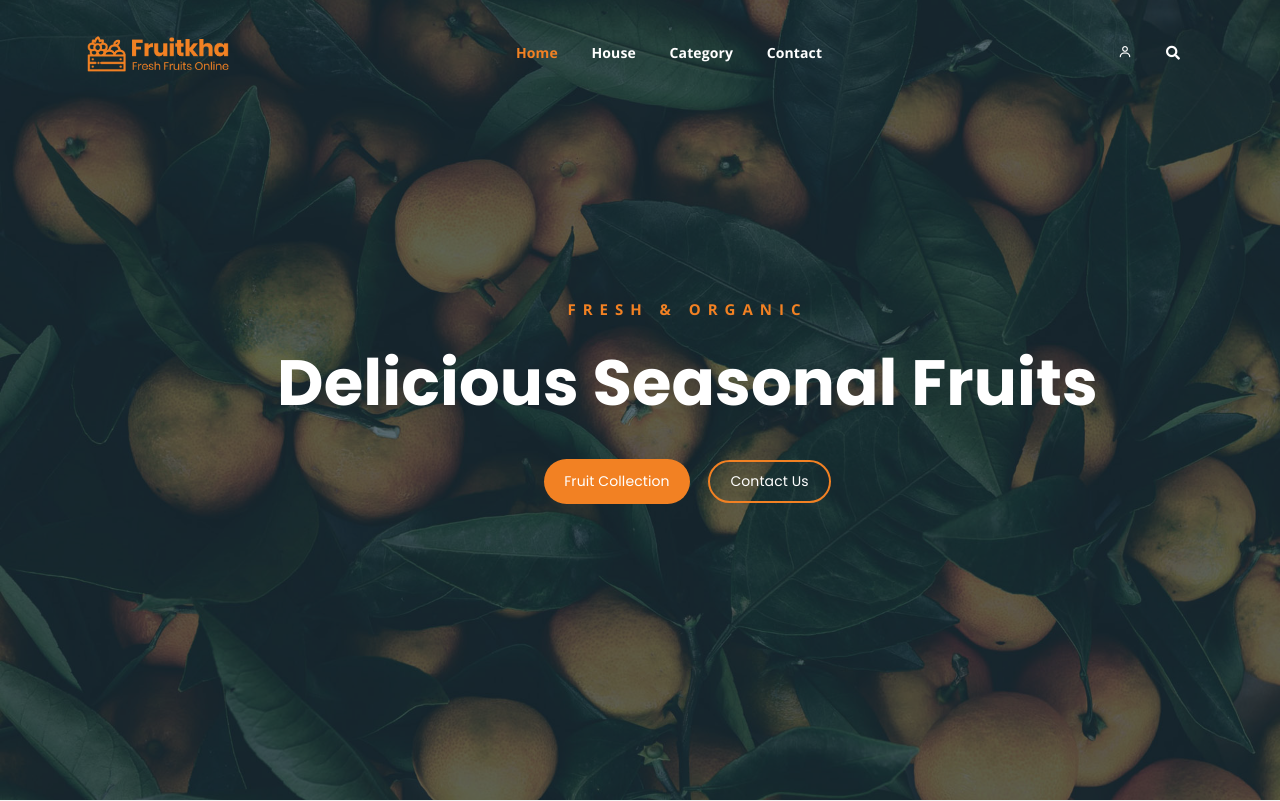
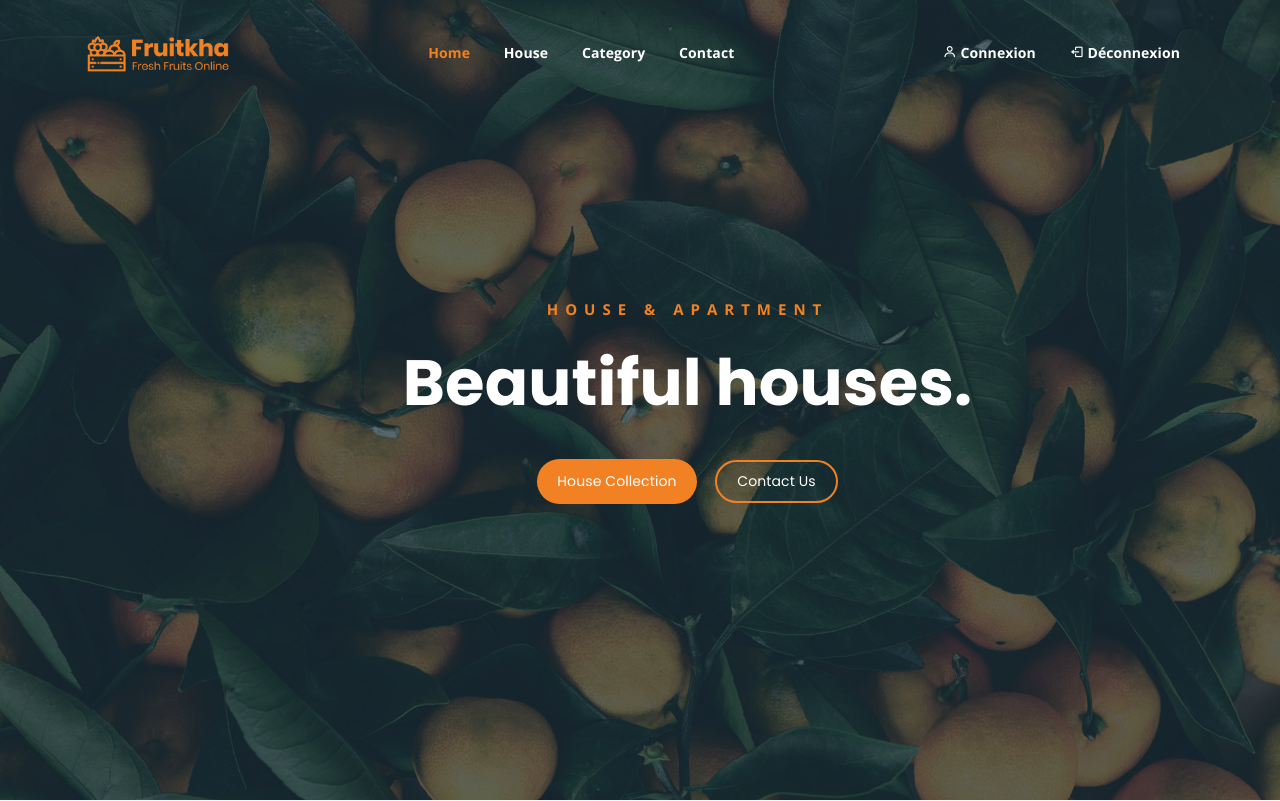
Before and after one commit to APELY-ISRAEL/Location_House, a Django app: page / in a window 1280 px wide. Shown: the top 801 px of the page. Run offline with Django 5.2, Linux system fonts and the light colour scheme; some libraries are stand-ins or nearby versions.

Commit message:
party customer

```diff
--- a/AppLocation/settings.py
+++ b/AppLocation/settings.py
@@ -128,6 +128,8 @@ STATICFILES_DIRS = [
     os.path.join(BASE_DIR, 'client_app/static')
 ]
 
+
+LOGOUT_REDIRECT_URL = "/"
 # Default primary key field type
 # https://docs.djangoproject.com/en/5.0/ref/settings/#default-auto-field
 
--- a/AppLocation/urls.py
+++ b/AppLocation/urls.py
@@ -9,4 +9,6 @@ urlpatterns = [
     path('auth_app/', include('auth_app.urls')),
     path('client_app/', include('client_app.urls')),
     path('', views.home, name='home'),
+
+
 ]
--- a/auth_app/urls.py
+++ b/auth_app/urls.py
@@ -1,8 +1,9 @@
-from django.urls import path
+from django.urls import include, path
 from auth_app import views
 urlpatterns = [
     path('', views.register, name='register'),
     path('login/', views.login1, name='login'),
     path('logout/', views.logout1, name='logout'),
 
+
 ]
--- a/auth_app/views.py
+++ b/auth_app/views.py
@@ -29,8 +29,8 @@ def register(request):
 
 def login1(request):
     if request.method == 'POST':
-        email = request.POST['email']
-        password = request.POST['password']
+        email = request.POST.get('email')
+        password = request.POST.get('password')
         user = authenticate(request, email=email, password=password)
         if user is not None:
             login(request, user)
--- a/client_app/templates/home.html
+++ b/client_app/templates/home.html
@@ -8,7 +8,7 @@
 	<meta name="description" content="Responsive Bootstrap4 Shop Template, Created by Imran Hossain from https://imransdesign.com/">
 
 	<!-- title -->
-	<title>Fruitkha</title>
+	<title>House</title>
 
 	<!-- favicon -->
 	<link rel="shortcut icon" type="image/png" href="{% static 'assets/img/favicon.png' %}">
@@ -52,7 +52,7 @@
 					<div class="main-menu-wrap">
 						<!-- logo -->
 						<div class="site-logo">
-							<a href="index.html">
+							<a  href="{% url 'home' %}">
 								<img src="assets/img/logo.png" alt="">
 							</a>
 						</div>
@@ -66,12 +66,25 @@
 								<li><a href="{% url 'category' %}">Category</a></li>
 								<li><a href="{% url 'contact' %}">Contact</a></li>
 
+										{% if request.user.is_authenticated %}
+			<!-- Afficher ces éléments uniquement si l'utilisateur est connecté -->
 			<li>
 				<div class="header-icons">
-										<a class="shopping-cart" href="{% url 'login' %}"><i class='bx bx-user' ></i></i></a>
+					<a class="shopping-cart" href="{% url 'profile' %}"><i class='bx bx-user'></i>{{ user.username }}</a>
 					<a class="mobile-hide search-bar-icon" href="#"><i class="fas fa-search"></i></a>
+					<a class="shopping-cart" href="{% url 'logout' %}"><i class='bx bx-log-out'></i> Déconnexion</a>
 				</div>
 			</li>
+		{% else %}
+			<!-- Afficher ces éléments uniquement si l'utilisateur n'est pas connecté -->
+			<li>
+				<div class="header-icons">
+					<a class="shopping-cart" href="{% url 'login' %}"><i class='bx bx-user'></i> Connexion</a>
+					<a class="shopping-cart" href="{% url 'logout' %}"><i class='bx bx-log-out'></i> Déconnexion</a>
+					<!-- Autres éléments de navigation pour les utilisateurs non connectés -->
+				</div>
+			</li>
+		{% endif %}
 							</ul>
 						</nav>
 						<a class="mobile-show search-bar-icon" href="#"><i class="fas fa-search"></i></a>
@@ -110,11 +123,11 @@
 				<div class="col-lg-9 offset-lg-2 text-center">
 					<div class="hero-text">
 						<div class="hero-text-tablecell">
-							<p class="subtitle">Fresh & Organic</p>
-							<h1>Delicious Seasonal Fruits</h1>
+							<p class="subtitle">house & apartment</p>
+							<h1>Beautiful houses.</h1>
 							<div class="hero-btns">
-								<a href="shop.html" class="boxed-btn">Fruit Collection</a>
-								<a href="contact.html" class="bordered-btn">Contact Us</a>
+								<a href="{% url 'category' %}" class="boxed-btn">House Collection</a>
+								<a href="{% url 'contact' %}" class="bordered-btn">Contact Us</a>
 							</div>
 						</div>
 					</div>
@@ -332,8 +345,8 @@
 					<h2 class="widget-title">Get in Touch</h2>
 					<ul>
 						<li>34/8, East Hukupara, Gifirtok, Sadan.</li>
-							<li>support@fruitkha.com</li>
-							<li>+00 111 222 3333</li>
+						<li>komi@gmail.com</li>
+						<li>+2228 90 98 93 13</li>
 					</ul>
 				</div>
 			</div>
@@ -341,11 +354,10 @@
 				<div class="footer-box pages">
 					<h2 class="widget-title">Pages</h2>
 					<ul>
-							<li><a href="index.html">Home</a></li>
-							<li><a href="about.html">About</a></li>
-							<li><a href="services.html">Shop</a></li>
-							<li><a href="news.html">News</a></li>
-							<li><a href="contact.html">Contact</a></li>
+						<li><a href="{% url 'home' %}">Home</a></li>
+						<li><a href="{% url 'house' %}">House</a></li>
+						<li><a hhref="{% url 'category' %}">Category</a></li>
+						<li><a href="{% url 'contact' %}">Contact</a></li>
 					</ul>
 				</div>
 			</div>
--- a/client_app/views.py
+++ b/client_app/views.py
@@ -1,11 +1,10 @@
 from django.shortcuts import render
 from .models import Client
-from django.contrib.auth.decorators import login_required
+
 
 
 def home(request):
-    clients = Client.objects.all()
-    return render(request, 'home.html', {'clients': clients})
+        return render(request, 'home.html')
 
 def house(request):
     return render(request, 'house.html')
```
Also changed, not shown: client_app/templates/category.html (+7 -8 lines), client_app/templates/contact.html (+9 -28 lines), client_app/templates/house.html (+20 -10 lines). Lines whose indentation alone changed are shown as unchanged.
